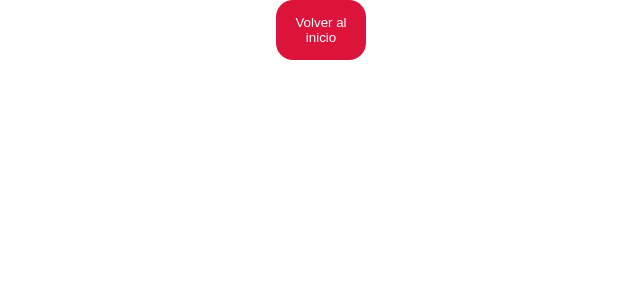
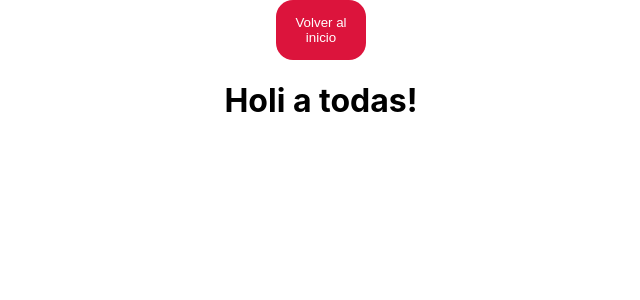
Before and after one commit to KarinaKanoDev/Practica-Talent, a React (Create React App) app: page /Alice in a window 1280 px wide. Shown: the top 300 px of the page, without its empty margins (319-959 px from the left). Built offline with nearby package versions, Linux system fonts and the light colour scheme.

Commit message:
Hice un saludo a todas desde mi componente

```diff
--- a/src/Components/Alice/Alice.jsx
+++ b/src/Components/Alice/Alice.jsx
@@ -5,6 +5,7 @@ const Alice = () => {
     return (
         <Fragment>
             <BotonHomePage />
+            <h1>Holi a todas!</h1>
         </Fragment>
      );
 }
```
